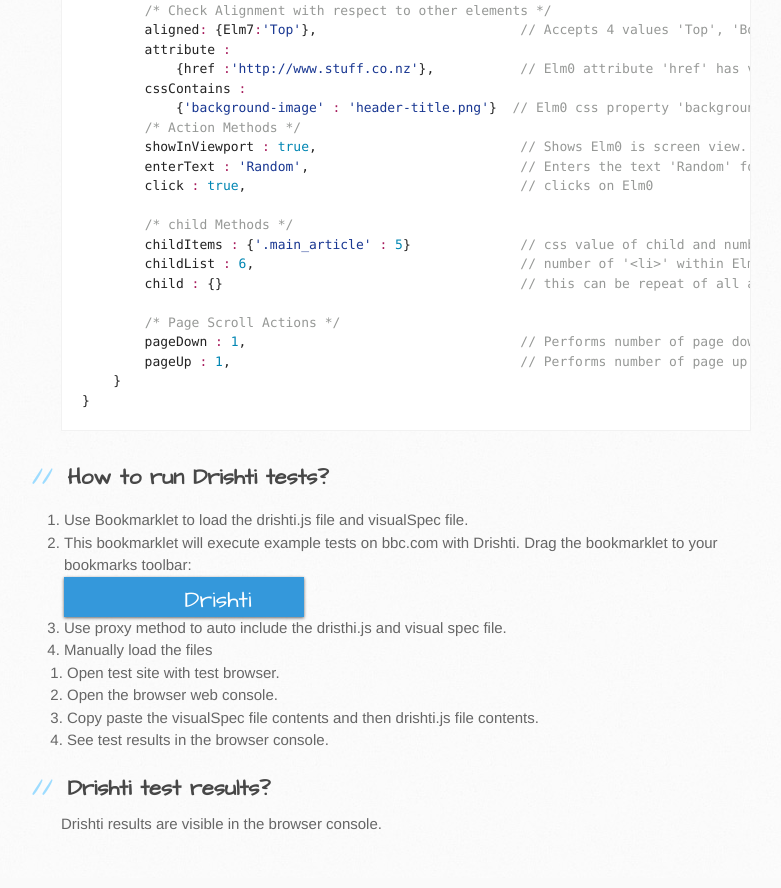
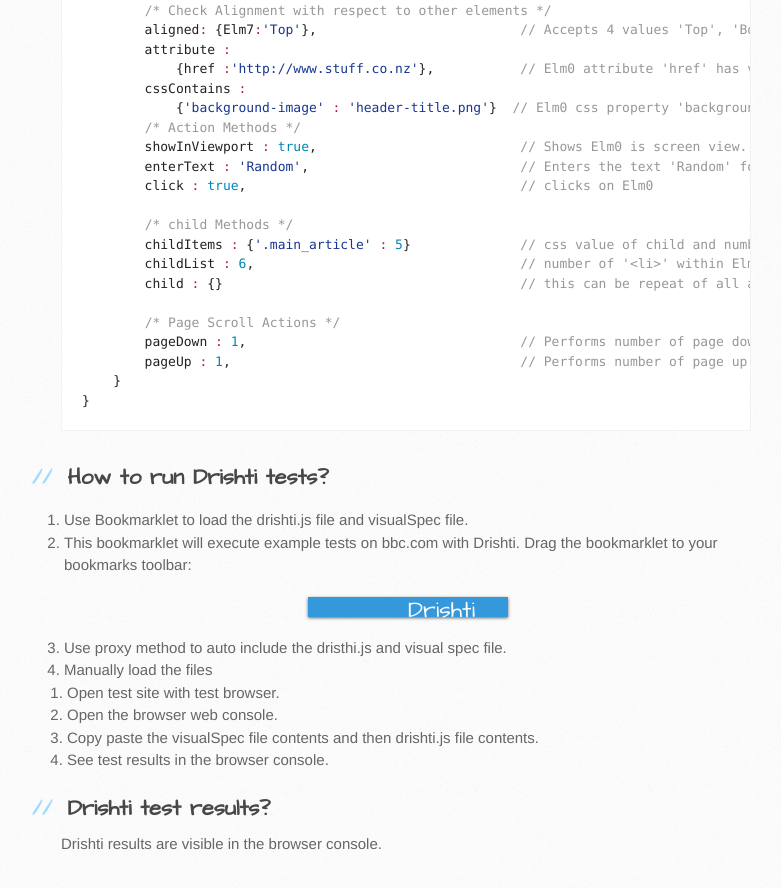
Before and after one commit to rupeshmore/drishti, a plain HTML site: page index.html in a window 1280 px wide. Shown: the part 1811-2699 px from the top of the page, without its empty margins (109-890 px from the left). Drawn offline with Linux system fonts and the light colour scheme.

Commit message:
Update stylesheet.css

```diff
--- a/stylesheets/stylesheet.css
+++ b/stylesheets/stylesheet.css
@@ -894,9 +894,9 @@ footer a:hover {
   color: #ffffff;
   font-size: 20px;
   background: #3498db;
-  padding: 10px 20px 10px 20px;
   text-decoration: none;
   text-align: center; line-height: 1em;
+  margin:20px auto;
 }
 
 .btn:hover {
```
